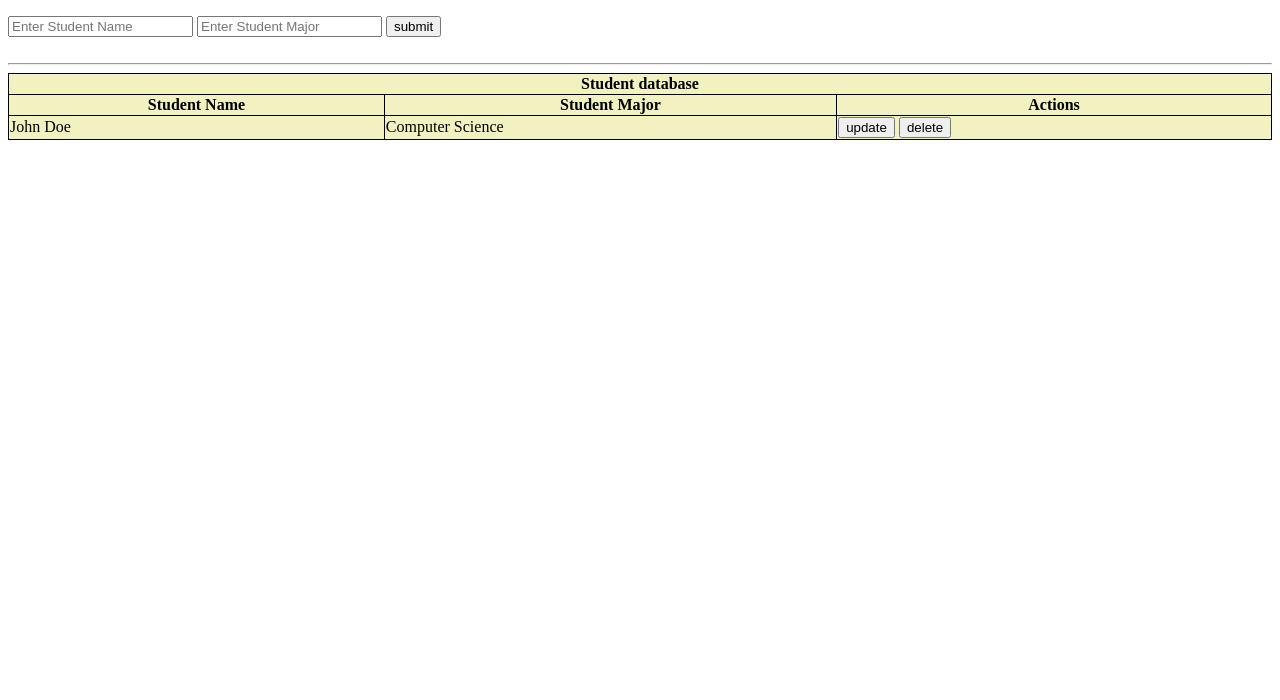
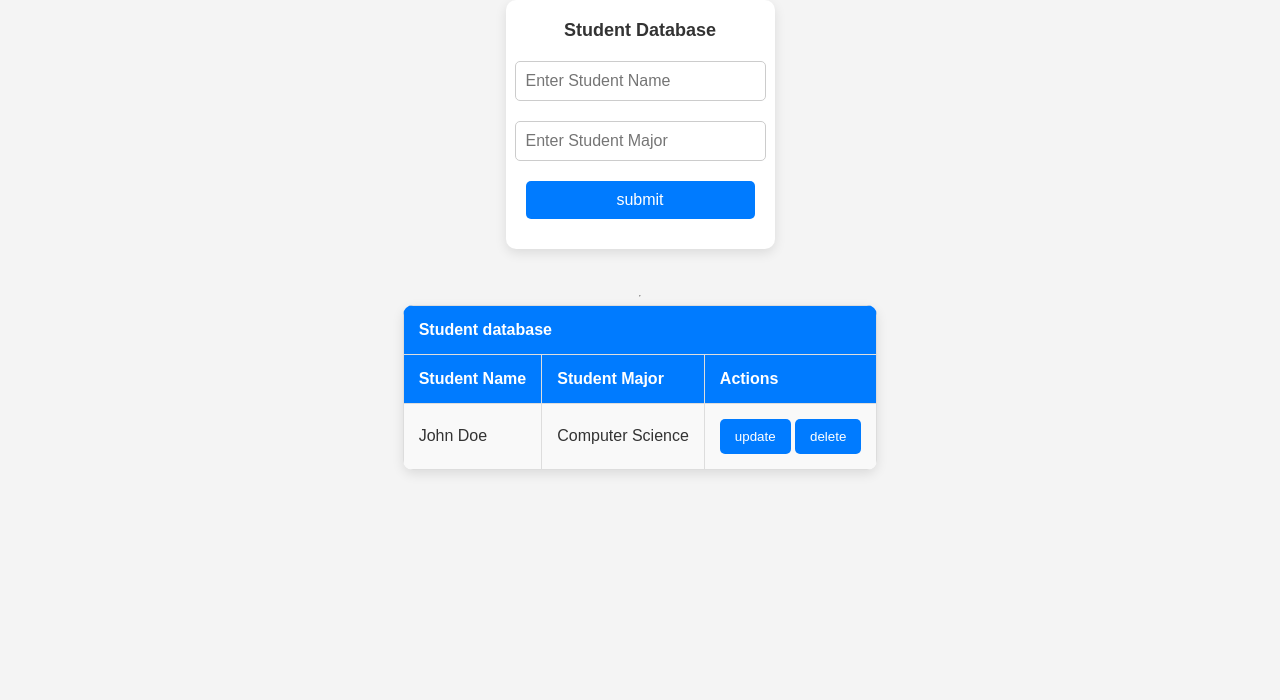
Before and after one commit to farhan-20574/HTS, a website: page prj01/index.html in a window 1280 px wide. Shown: the part 100-800 px from the top of the page. Drawn offline with Linux system fonts and the light colour scheme.

Commit message:
enhance styling and layout for student database form and table

```diff
--- a/prj01/index.html
+++ b/prj01/index.html
@@ -7,15 +7,13 @@
     <link rel="stylesheet" href="style.css">
 </head>
 <body>
-    <h1>Project 01 Student Data base</h1>
+    <h1 id="h1">Project 01 Student Data base</h1>
     <div>
         <form>
-            <label for="name">Student Database</label><br><br>
-
+            <label for="name" class="form-label">Student Database</label>
             <input type="text" id="name" name="name" placeholder="Enter Student Name">
             <input type="text" id="major" name="major" placeholder="Enter Student Major">
             <button type="submit" id="add">submit</button>
-
         </form>
     </div>
     <br><hr>
@@ -23,7 +21,7 @@
         <table id="table1">
             <thead>
                 <tr>
-                    <th scope="col" colspan="3">Student database</th>
+                    <th scope="col" colspan="3" id="tblhd1">Student database</th>
                 </tr>
                 <tr>
                     <th scope="col">Student Name</th>
--- a/prj01/style.css
+++ b/prj01/style.css
@@ -1,10 +1,92 @@
-table{
+body {
+    display: flex;
+    flex-direction: column;
+    align-items: center;
+    font-family: 'Arial', sans-serif;
+    color: #333;
+    background-color: #f4f4f4;
+    margin: 0;
+    padding: 20px;
+}
+
+form {
+    display: flex;
+    flex-direction: column;
+    align-items: center;
+    margin-bottom: 20px;
+    background-color: #fff;
+    padding: 20px;
+    border-radius: 10px;
+    box-shadow: 0 4px 12px rgba(0, 0, 0, 0.1);
+}
+
+.form-label {
+    margin-bottom: 10px;
+    font-size: 18px;
+    font-weight: bold;
+}
+
+form input, form button {
+    margin: 10px 0;
+    padding: 10px;
+    border: 1px solid #ccc;
+    border-radius: 5px;
+    font-size: 16px;
+    width: 100%;
+    max-width: 300px;
+}
+
+form button {
+    background-color: #007bff;
+    color: #fff;
+    border: none;
+    cursor: pointer;
+    transition: background-color 0.3s ease;
+}
+
+form button:hover {
+    background-color: #0056b3;
+}
+
+table {
     width: 100%;
     border-collapse: collapse;
-    border: 1px solid black;
-    background-color: #f1f1c1;
+    background-color: #fff;
+    border-radius: 10px;
+    box-shadow: 0 4px 12px rgba(0, 0, 0, 0.1);
+    overflow: hidden;
 }
 
-td, th {
-    border: 1px solid black;
+th, td {
+    padding: 15px;
+    border: 1px solid #ddd;
+    text-align: left;
 }
+
+th {
+    background-color: #007bff;
+    color: #fff;
+}
+
+td {
+    background-color: #f9f9f9;
+}
+
+button {
+    background-color: #007bff;
+    color: #fff;
+    border: none;
+    padding: 10px 15px;
+    cursor: pointer;
+    border-radius: 5px;
+    transition: background-color 0.3s ease;
+}
+
+button:hover {
+    background-color: #0056b3;
+}
+
+.actions {
+    display: flex;
+    gap: 10px;
+}
```
